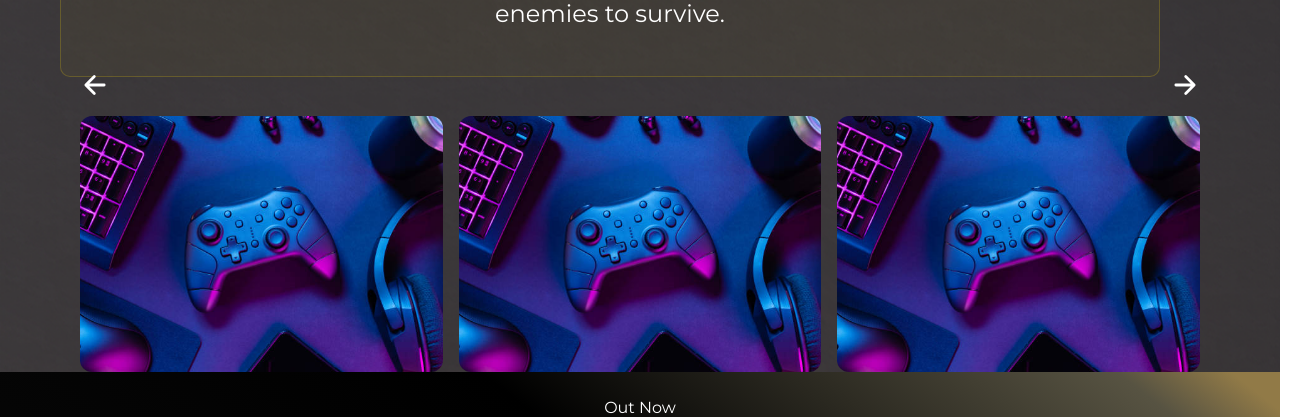
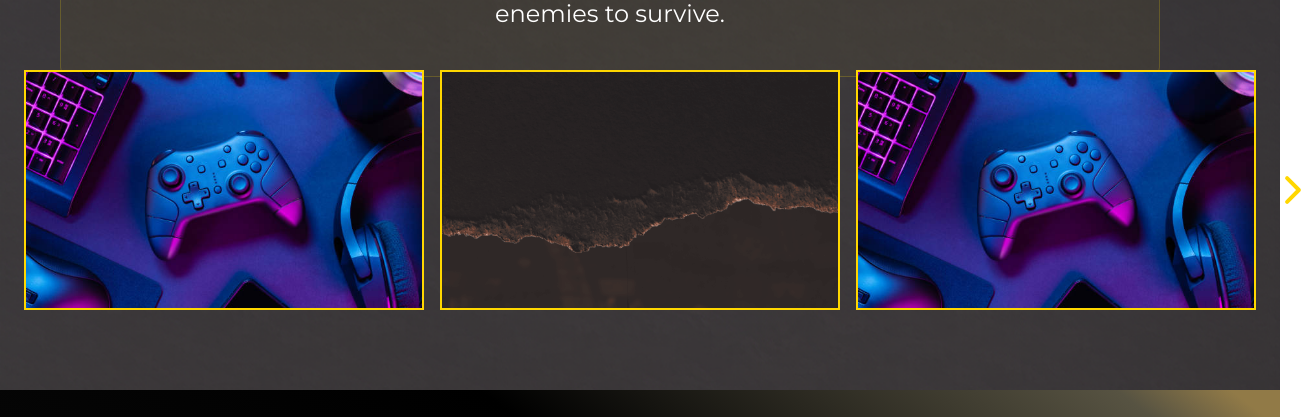
Before and after one commit to jasminedns/neila, a Next.js app: page / in a window 1280 px wide. Shown: the part 791-1208 px from the top of the page, 1314 px wide, since content can reach past the window. Built offline with nearby package versions, Linux system fonts and the light colour scheme.

Commit message:
image carousel coded

```diff
--- a/package.json
+++ b/package.json
@@ -9,6 +9,7 @@
     "lint": "next lint"
   },
   "dependencies": {
+    "embla-carousel-react": "^8.6.0",
     "next": "15.3.3",
     "react": "^19.0.0",
     "react-dom": "^19.0.0",
--- a/src/components/ImageCarousel/index.tsx
+++ b/src/components/ImageCarousel/index.tsx
@@ -1,17 +1,17 @@
 'use client';
 import { useState } from "react";
-import { IoArrowBack, IoArrowForward } from 'react-icons/io5';
+import { IoChevronBack, IoChevronForward } from 'react-icons/io5';
 import Image from "next/image";
 
 const images = [
-    '/images/test.jpg',
-    '/images/test.jpg',
-    '/images/test.jpg',
-    '/images/test.jpg',
-    '/images/test.jpg',
-    '/images/test.jpg',
-    '/images/test.jpg',
-    '/images/test.jpg',
+  '/images/test.jpg',
+  '/images/Dvider_01.png',
+  '/images/test.jpg',
+  '/images/Dvider_01.png',
+  '/images/test.jpg',
+  '/images/Dvider_01.png',
+  '/images/test.jpg',
+  '/images/Dvider_01.png',
 ];
 
 const ImageCarousel = () => {
@@ -32,21 +32,16 @@ const ImageCarousel = () => {
   const visibleImages = images.slice(startIndex, startIndex + 3);
 
   return (
-    <div className="w-full max-w-6xl mx-auto px-4">
-
-      <div className="flex justify-between items-center mb-4">
-        <button className="text-white text-3xl hover:scale-125 transition-transform">
-          <IoArrowBack onClick={prev} />
-        </button>
-        <button  className="text-white text-3xl hover:scale-125 transition-transform">
-          <IoArrowForward onClick={next} />
-        </button>
-      </div>
-
-      {/* Bilder */}
-      <div className="flex gap-4 overflow-hidden">
+    <div className="w-full flex justify-center items-center gap-4 mt-10 mb-20">
+      <button onClick={prev} className="hover:scale-125 transition-transform">
+        <IoChevronBack size={42} color="gold" />
+      </button>
+      <div className="flex gap-4">
         {visibleImages.map((src, index) => (
-          <div key={index} className="relative w-1/3 h-64 rounded-xl overflow-hidden">
+          <div
+            key={index}
+            className="relative w-[400px] h-60 overflow-hidden border-2 border-[#FFD700]"
+          >
             <Image
               src={src}
               alt={`Image ${index}`}
@@ -57,6 +52,9 @@ const ImageCarousel = () => {
           </div>
         ))}
       </div>
+      <button onClick={next} className="hover:scale-125 transition-transform">
+        <IoChevronForward size={42} color="gold" />
+      </button>
     </div>
   );
 };
```
Also changed, not shown: 1 other file (tests, documents, lock files or other folders).
